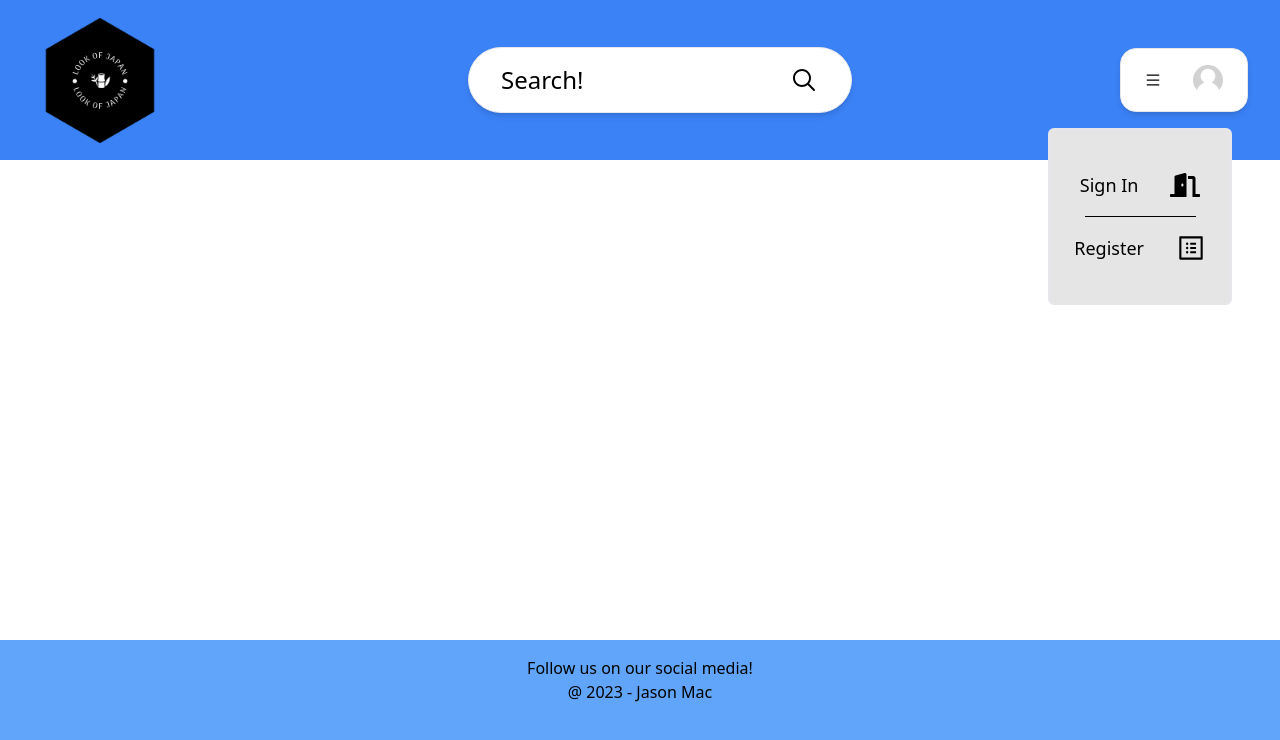
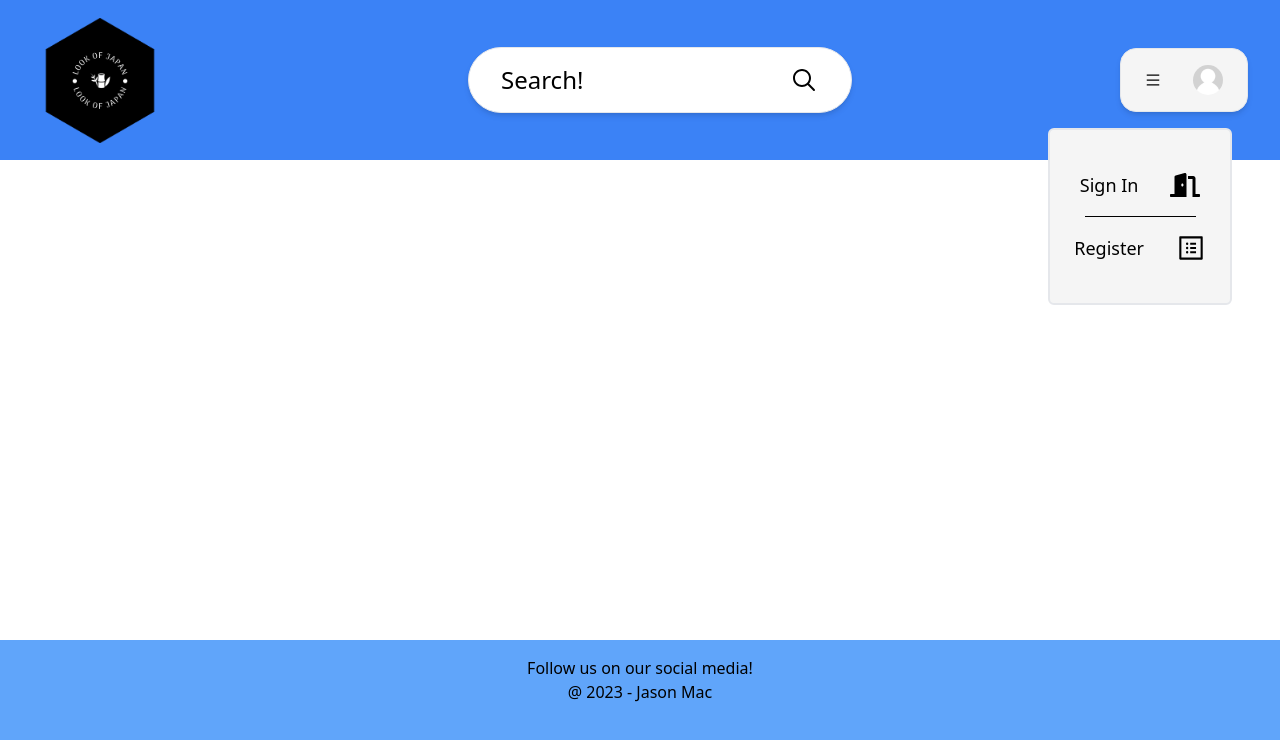
Before and after one commit to JasonMac123/market-place, a Next.js app: page / in a window 1280 px wide. Both pictures are taken after a click on the element 1184 px from the left and 80 px from the top of the page. Shown: the top 740 px of the page. Built offline with nearby package versions, Linux system fonts and the light colour scheme.

Commit message:
Adds transition effects

```diff
--- a/app/components/navbar/MenuItem.tsx
+++ b/app/components/navbar/MenuItem.tsx
@@ -10,7 +10,7 @@ interface MenuItemProps {
 const MenuItem: React.FC<MenuItemProps> = ({ Icon, label, onClick }) => {
   return (
     <div
-      className="flex justify-between items-center space-x-8 hover:bg-neutral-500 p-2 rounded-md"
+      className="flex justify-between items-center space-x-8 hover:bg-neutral-300 transition-all p-2 rounded-md"
       onClick={onClick}
     >
       <div className="text-lg">{label}</div>
--- a/app/components/navbar/UserMenu.tsx
+++ b/app/components/navbar/UserMenu.tsx
@@ -18,14 +18,14 @@ const UserMenu = () => {
   return (
     <div className="relative">
       <div
-        className="flex items-center justify-center gap-8 rounded-2xl bg-white border-[1px] shadow-md mr-8 w-32 py-4"
+        className="flex items-center justify-center gap-8 rounded-2xl bg-neutral-100 border-[1px] shadow-md mr-8 w-32 py-4 hover:bg-neutral-300 transition-all"
         onClick={toggleOpen}
       >
         <AiOutlineMenu />
         <Avatar />
       </div>
       {openStatus && (
-        <div className="absolute right-12 top-20 text-md rounded-md bg-neutral-200 py-8 px-4 border-[2px]">
+        <div className="absolute right-12 top-20 text-md rounded-md bg-neutral-100 py-8 px-4 border-[2px]">
           <div className="flex flex-col items-center justify-center space-y-2">
             <MenuItem
               label="Sign In"
```
